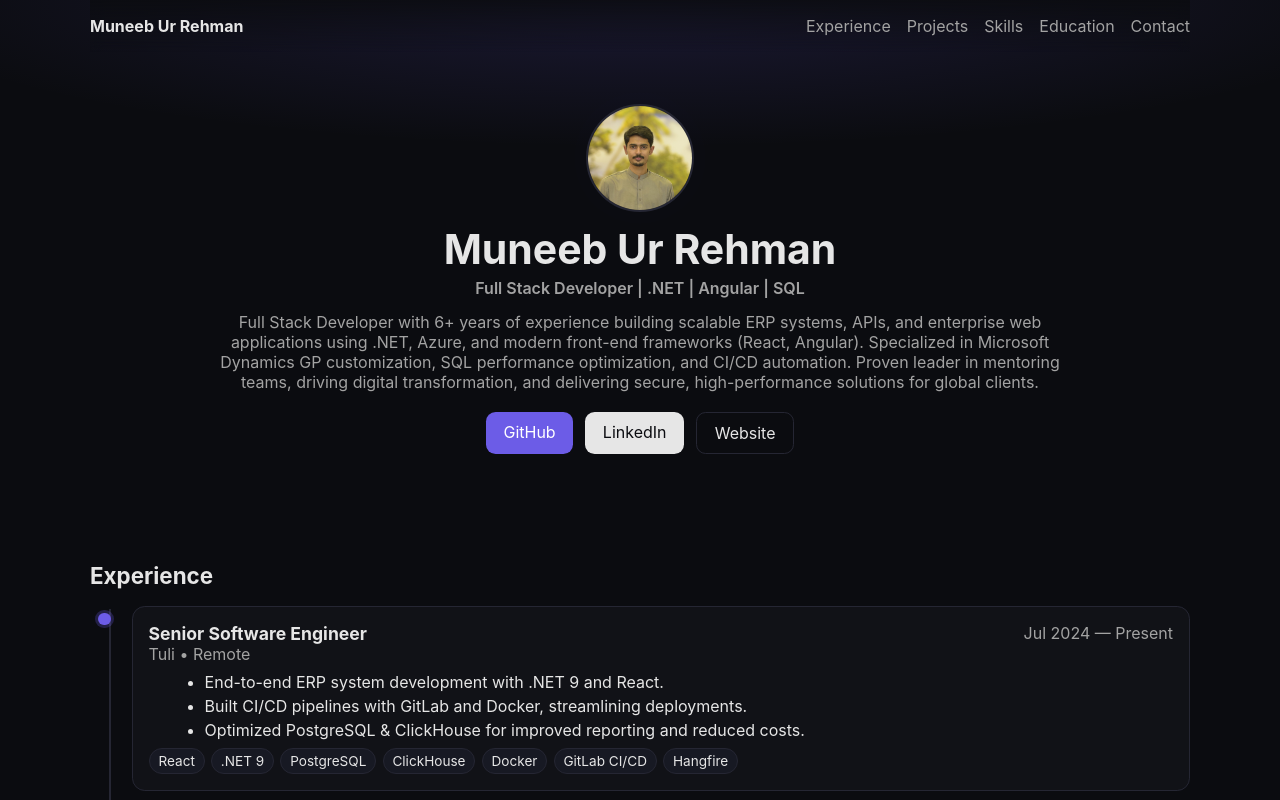
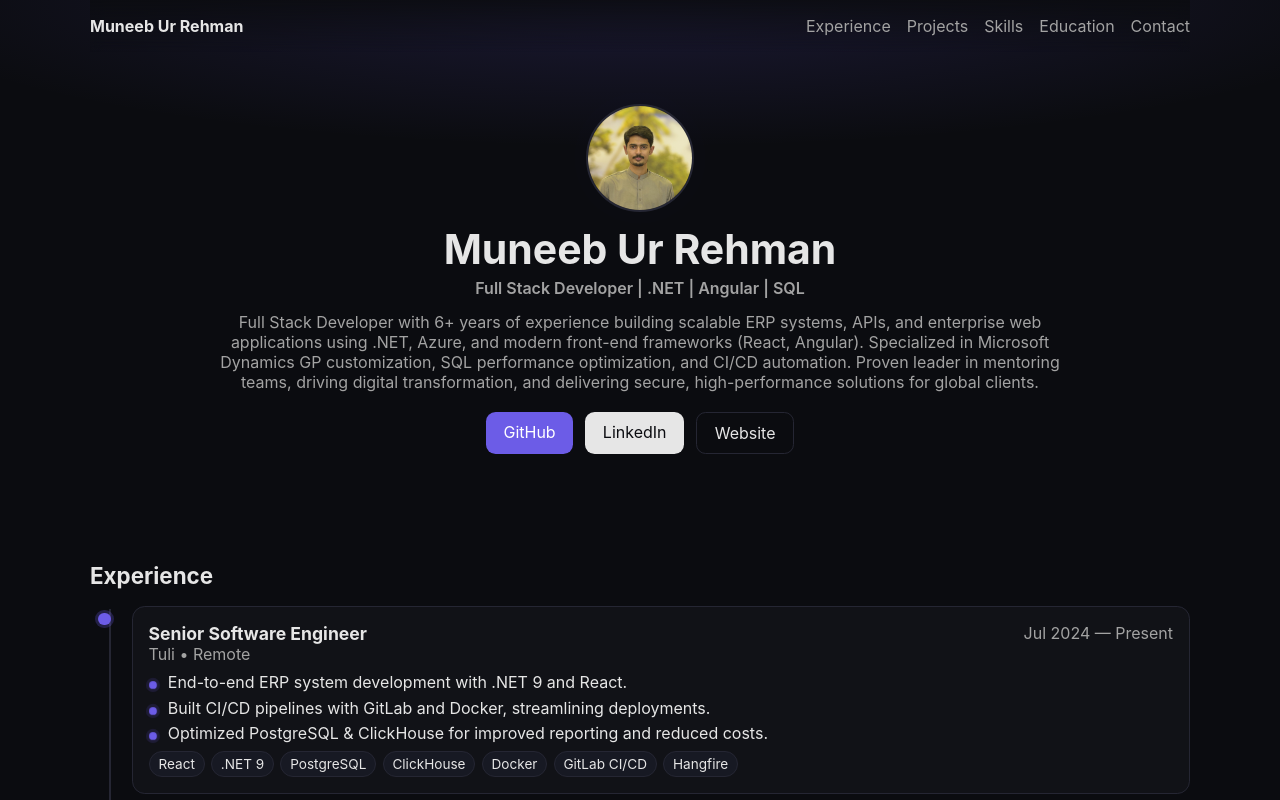
Before and after one commit to muneebctml/portfolio-muneeb, an Angular app in the folder app/: page / in a window 1280 px wide. Shown: the top 800 px of the page. Built offline with nearby package versions, Linux system fonts and the light colour scheme.

Commit message:
animation like on builts

```diff
--- a/app/src/app/home/home.component.ts
+++ b/app/src/app/home/home.component.ts
@@ -50,9 +50,9 @@ import { ResumeService } from '../services/resume.service';
               <div class="card-head">
                 <div>
                   <h3>{{ exp.role }}</h3>
-                  <div class="meta">{{ exp.company }} • {{ exp.location || '' }}</div>
+                  <div class="meta">{{ exp.company }} &bull; {{ exp.location || '' }}</div>
                 </div>
-                <div class="dates">{{ exp.start }} — {{ exp.end }}</div>
+                <div class="dates">{{ exp.start }} &mdash; {{ exp.end }}</div>
               </div>
               <ul class="highlights" *ngIf="exp.highlights?.length">
                 <li *ngFor="let h of exp.highlights">{{ h }}</li>
@@ -103,9 +103,9 @@ import { ResumeService } from '../services/resume.service';
         <div class="card hoverable" *ngFor="let e of resume()?.education" [@fadeIn]>
           <div class="card-head">
             <h3>{{ e.degree }}</h3>
-            <div class="dates">{{ e.start || '' }}<span *ngIf="e.start || e.end"> — </span>{{ e.end || '' }}</div>
+            <div class="dates">{{ e.start || '' }}<span *ngIf="e.start || e.end"> &mdash; </span>{{ e.end || '' }}</div>
           </div>
-          <div class="meta">{{ e.institution }} • {{ e.location || '' }}</div>
+          <div class="meta">{{ e.institution }} &bull; {{ e.location || '' }}</div>
           <ul class="highlights" *ngIf="e.highlights?.length">
             <li *ngFor="let h of e.highlights">{{ h }}</li>
           </ul>
@@ -159,10 +159,11 @@ import { ResumeService } from '../services/resume.service';
     .card { border: 1px solid var(--border); border-radius: .8rem; padding: 1rem; margin: 1rem 0; background: linear-gradient(180deg, rgba(255,255,255,0.02), rgba(255,255,255,0.00)), var(--surface); box-shadow: 0 6px 20px rgba(0,0,0,0.25); transition: transform .15s ease, box-shadow .2s ease, border-color .2s ease; }
     .hoverable:hover { transform: translateY(-2px) scale(1.01); border-color: color-mix(in oklab, var(--border) 60%, var(--accent)); box-shadow: 0 12px 28px rgba(0,0,0,0.3); }
     .card-head { display:flex; justify-content:space-between; align-items:flex-start; gap:1rem; }
+    .highlights { list-style: none; padding-left: 0; margin: .5rem 0 0 0; }
+    .highlights li { margin: .35rem 0; position: relative; padding-left: 1.2rem; }
+    .highlights li::before { content: ''; position: absolute; left: 0; top: .55rem; width: .5rem; height: .5rem; border-radius: 50%; background: var(--accent); box-shadow: 0 0 0 3px rgba(108,92,231,0.18); animation: bulletPulse 2.2s ease-in-out infinite; }
     .dates { color: var(--muted-fg); white-space: nowrap; }
     .meta { color: var(--muted-fg); }
-    .highlights { margin: .5rem 0 0 1rem; }
-    .highlights li { margin: .25rem 0; }
     .tags { display:flex; flex-wrap: wrap; gap: .4rem; margin-top: .5rem; }
     .tag { padding: .25rem .55rem; border-radius: 999px; background: var(--chip); color: var(--fg); font-size: .85rem; border: 1px solid var(--border); }
     .description { color: var(--muted-fg); margin: .25rem 0 .5rem; }
@@ -179,6 +180,7 @@ import { ResumeService } from '../services/resume.service';
     .tl-dot { position: absolute; left: -.1rem; top: .4rem; width: .8rem; height: .8rem; border-radius: 999px; background: var(--accent); box-shadow: 0 0 0 3px rgba(108,92,231,0.25); }
     .tl-card { padding: 1rem; border: 1px solid var(--border); border-radius: .8rem; background: var(--surface); }
     @keyframes pulseGlow { 0% { box-shadow: 0 0 0 0 rgba(108,92,231,0.5);} 70% { box-shadow: 0 0 0 12px rgba(108,92,231,0);} 100% { box-shadow: 0 0 0 0 rgba(108,92,231,0);} }
+    @keyframes bulletPulse { 0% { transform: scale(0.9); box-shadow: 0 0 0 2px rgba(108,92,231,0.18);} 50% { transform: scale(1.05); box-shadow: 0 0 0 4px rgba(108,92,231,0.12);} 100% { transform: scale(0.9); box-shadow: 0 0 0 2px rgba(108,92,231,0.18);} }
   `,
   animations: [
     trigger('fadeIn', [
@@ -209,7 +211,7 @@ export class HomeComponent {
   constructor() {
     this.resumeSvc.getResume().subscribe(r => {
       this.resume.set(r);
-      if (r?.name) this.title.setTitle(`${r.name} — ${r.title || 'Portfolio'}`);
+      if (r?.name) this.title.setTitle(`${r.name} - ${r.title || 'Portfolio'}`);
       const desc = r?.summary || 'Portfolio';
       this.meta.updateTag({ name: 'description', content: desc });
     });
```
